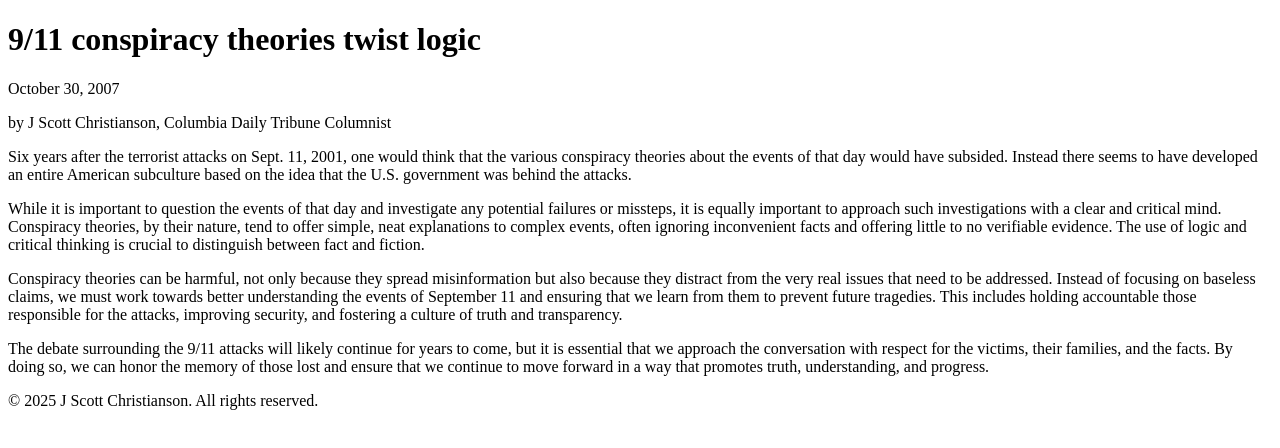
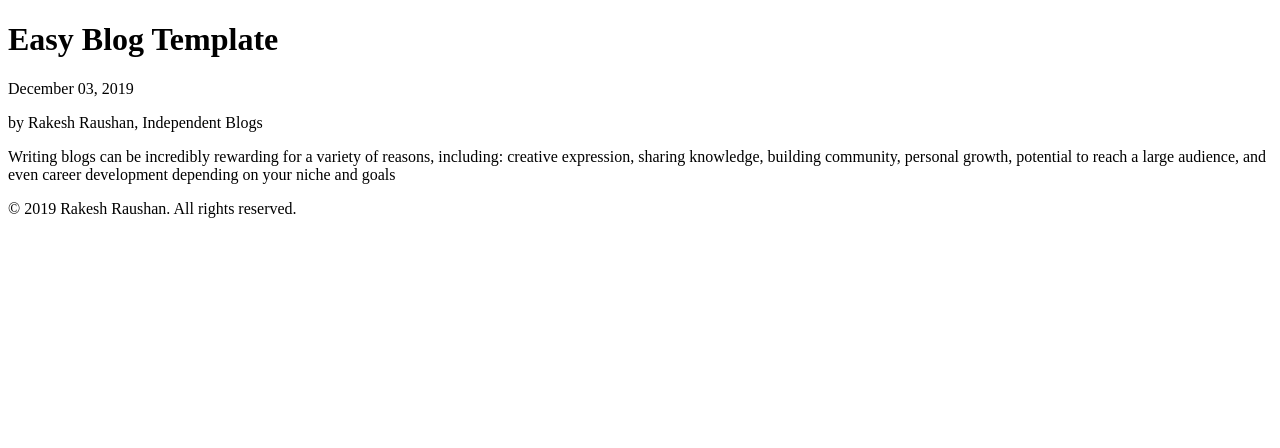
Before and after one commit to Rakesh-Raushan/SanskritBPE, a plain HTML site: page index.html in a window 1280 px wide. Drawn offline with Linux system fonts and the light colour scheme.

Commit message:
updated index html

```diff
--- a/index.html
+++ b/index.html
@@ -4,7 +4,7 @@
 	<meta charset="UTF-8">
 	<meta name="viewport" content="width=device-width, initial-scale=1">
 	<link rel="profile" href="https://gmpg.org/xfn/11">
-	<title>9/11 conspiracy theories twist logic &#8211; J Scott Christianson</title>
+	<title>Blog Template &#8211; Rakesh Raushan</title>
 <meta name='robots' content='max-image-preview:large' />
 	<style>img:is([sizes="auto" i], [sizes^="auto," i]) { contain-intrinsic-size: 3000px 1500px }</style>
 	<link rel='dns-prefetch' href='//maps.googleapis.com' />
@@ -14,32 +14,26 @@
 <main id="content" class="site-main post-3941 post type-post status-publish format-standard hentry category-uncategorized">
 
 			<div class="page-header">
-			<h1 class="entry-title">9/11 conspiracy theories twist logic</h1>		</div>
+			<h1 class="entry-title">Easy Blog Template</h1>		</div>
 
 	<div class="page-content">
 
-<time datetime="2007-10-30 23:00:00 +0530" class="published">October 30, 2007</time>
+<time datetime="2019-12-03 23:00:00 +0530" class="published">December 03, 2019</time>
 
 
 
-<p>by J Scott Christianson, Columbia Daily Tribune Columnist</p>
+<p>by Rakesh Raushan, Independent Blogs</p>
 
 
 
-<p>Six years after the terrorist attacks on Sept. 11, 2001, one would think that the various conspiracy theories about the events of that day would have subsided. Instead there seems to have developed an entire American subculture based on the idea that the U.S. government was behind the attacks.</p>
-
-<p>While it is important to question the events of that day and investigate any potential failures or missteps, it is equally important to approach such investigations with a clear and critical mind. Conspiracy theories, by their nature, tend to offer simple, neat explanations to complex events, often ignoring inconvenient facts and offering little to no verifiable evidence. The use of logic and critical thinking is crucial to distinguish between fact and fiction.</p>
-
-<p>Conspiracy theories can be harmful, not only because they spread misinformation but also because they distract from the very real issues that need to be addressed. Instead of focusing on baseless claims, we must work towards better understanding the events of September 11 and ensuring that we learn from them to prevent future tragedies. This includes holding accountable those responsible for the attacks, improving security, and fostering a culture of truth and transparency.</p>
-
-<p>The debate surrounding the 9/11 attacks will likely continue for years to come, but it is essential that we approach the conversation with respect for the victims, their families, and the facts. By doing so, we can honor the memory of those lost and ensure that we continue to move forward in a way that promotes truth, understanding, and progress.</p>
+<p>Writing blogs can be incredibly rewarding for a variety of reasons, including: creative expression, sharing knowledge, building community, personal growth, potential to reach a large audience, and even career development depending on your niche and goals</p>
 
 	</div>
 </main>
 
 	<footer>
 		<div class="footer-content">
-			<p>&copy; 2025 J Scott Christianson. All rights reserved.</p>
+			<p>&copy; 2019 Rakesh Raushan. All rights reserved.</p>
 		</div>
 	</footer>
 
```
